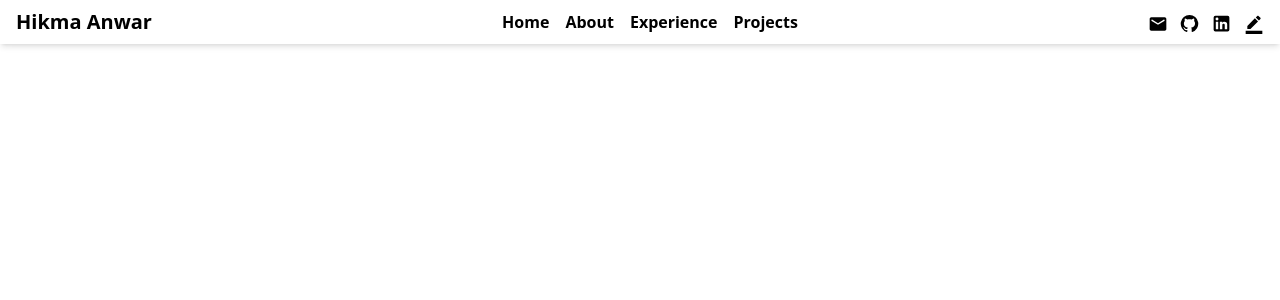
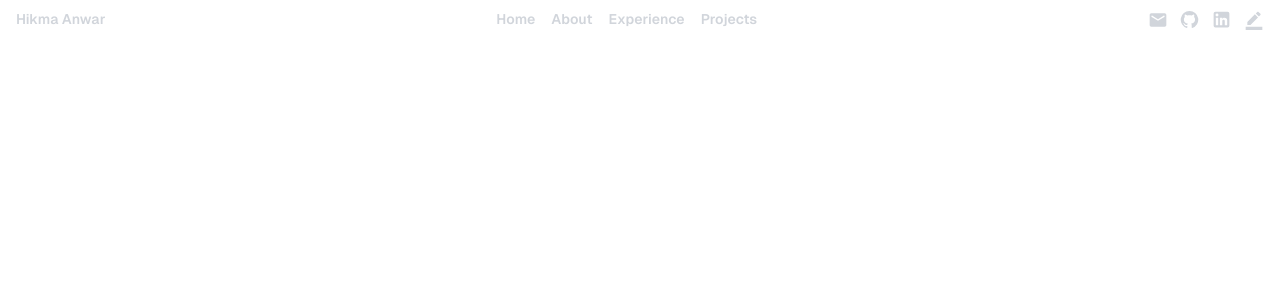
Before and after one commit to HikmaAnwar/hikma-s-portfolio, a Next.js app: page / in a window 1280 px wide. Shown: the top 300 px of the page. Built offline with nearby package versions, Linux system fonts and the light colour scheme.

Commit message:
fix: minor change

```diff
--- a/src/app/components/NavBar.jsx
+++ b/src/app/components/NavBar.jsx
@@ -18,25 +18,25 @@ const NavBar = () => {
   };
 
   return (
-    <nav className="fixed top-0 w-full bg-navy text-lightestSlate font-sans font-bold shadow-md z-10">
+    <nav className="fixed top-0 w-full bg-navy text-lightestSlate font-semibold text-gray-300 text-sm  z-10">
       <div className="container mx-auto px-4 py-2 flex justify-between items-center">
         {/* Brand - Visible on all screens */}
-        <Link href="#" className="text-xl">
+        <Link href="#" className="text-md">
           Hikma Anwar
         </Link>
 
         {/* Desktop Links - Hidden on small screens */}
         <div className="hidden md:flex space-x-4">
-          <Link href="#intro" className="hover:text-greenBright">
+          <Link href="#intro" className="hover:text-colors-greenBright">
             Home
           </Link>
-          <Link href="#about" className="hover:text-greenBright">
+          <Link href="#about" className="hover:text-colors-greenBright">
             About
           </Link>
-          <Link href="#experience" className="hover:text-greenBright">
+          <Link href="#experience" className="hover:text-colors-greenBright">
             Experience
           </Link>
-          <Link href="#projects" className="hover:text-greenBright">
+          <Link href="#projects" className="hover:text-colors-greenBright">
             Projects
           </Link>
         </div>
@@ -54,7 +54,7 @@ const NavBar = () => {
             href="https://github.com/gazijarin"
             target="_blank"
             aria-label="GitHub"
-            className="hover:text-greenBright"
+            className="hover:text-colors-greenBright"
           >
             <GitHub style={{ fontSize: 19 }} />
           </Link>
@@ -62,7 +62,7 @@ const NavBar = () => {
             href="https://www.linkedin.com/in/gazi-jarin-3644b0172/"
             target="_blank"
             aria-label="LinkedIn"
-            className="hover:text-greenBright"
+            className="hover:text-colors-greenBright"
           >
             <LinkedIn style={{ fontSize: 21 }} />
           </Link>
@@ -70,7 +70,7 @@ const NavBar = () => {
             href="https://medium.com/@gazijarin.ai"
             target="_blank"
             aria-label="Medium"
-            className="hover:text-greenBright"
+            className="hover:text-colors-greenBright"
           >
             <BorderColor style={{ fontSize: 20 }} />
           </Link>
@@ -80,9 +80,9 @@ const NavBar = () => {
         <div className="md:hidden flex items-center">
           <button onClick={toggleMenu} aria-label="Toggle menu">
             {isOpen ? (
-              <XIcon className="h-6 w-6 text-lightestSlate" />
+              <XIcon className="h-6 w-6 text-colors-lightestSlate" />
             ) : (
-              <MenuIcon className="h-6 w-6 text-lightestSlate" />
+              <MenuIcon className="h-6 w-6 text-colors-lightestSlate" />
             )}
           </button>
         </div>
@@ -90,31 +90,31 @@ const NavBar = () => {
 
       {/* Mobile Menu */}
       {isOpen && (
-        <div className="md:hidden bg-navy text-lightestSlate px-4 py-2">
+        <div className="md:hidden bg-navy text-colors-lightestSlate px-4 py-2">
           <Link
             href="#intro"
-            className="block py-2 hover:text-greenBright"
+            className="block py-2 hover:text-colors-greenBright"
             onClick={toggleMenu}
           >
             Home
           </Link>
           <Link
             href="#about"
-            className="block py-2 hover:text-greenBright"
+            className="block py-2 hover:text-colors-greenBright"
             onClick={toggleMenu}
           >
             About
           </Link>
           <Link
             href="#experience"
-            className="block py-2 hover:text-greenBright"
+            className="block py-2 hover:text-colors-greenBright"
             onClick={toggleMenu}
           >
             Experience
           </Link>
           <Link
             href="#projects"
-            className="block py-2 hover:text-greenBright"
+            className="block py-2 hover:text-colors-greenBright"
             onClick={toggleMenu}
           >
             Projects
@@ -125,7 +125,7 @@ const NavBar = () => {
             <Link
               href="mailto:gazijarin@gmail.com"
               aria-label="Email"
-              className="hover:text-greenBright"
+              className="hover:text-colors-greenBright"
             >
               <EmailRounded style={{ fontSize: 20 }} />
             </Link>
@@ -133,7 +133,7 @@ const NavBar = () => {
               href="https://github.com/gazijarin"
               target="_blank"
               aria-label="GitHub"
-              className="hover:text-greenBright"
+              className="hover:text-colors-greenBright"
             >
               <GitHub style={{ fontSize: 19 }} />
             </Link>
@@ -141,7 +141,7 @@ const NavBar = () => {
               href="https://www.linkedin.com/in/gazi-jarin-3644b0172/"
               target="_blank"
               aria-label="LinkedIn"
-              className="hover:text-greenBright"
+              className="hover:text-colors-greenBright"
             >
               <LinkedIn style={{ fontSize: 21 }} />
             </Link>
@@ -149,7 +149,7 @@ const NavBar = () => {
               href="https://medium.com/@gazijarin.ai"
               target="_blank"
               aria-label="Medium"
-              className="hover:text-greenBright"
+              className="hover:text-colors-greenBright"
             >
               <BorderColor style={{ fontSize: 20 }} />
             </Link>
--- a/tailwind.config.js
+++ b/tailwind.config.js
@@ -11,7 +11,7 @@ module.exports = {
         colors: {
           navy: "#0A1A3C", // replace with your navy color value
           lightestSlate: "#DCD5C7", // replace with your lightest-slate color value
-          greenBright: "#00FF7F", // replace with your green-bright color value
+          greenBright: "#00ffe1", // replace with your green-bright color value
         },
         fontFamily: {
           sans: ["NTR", "sans-serif"],
```
